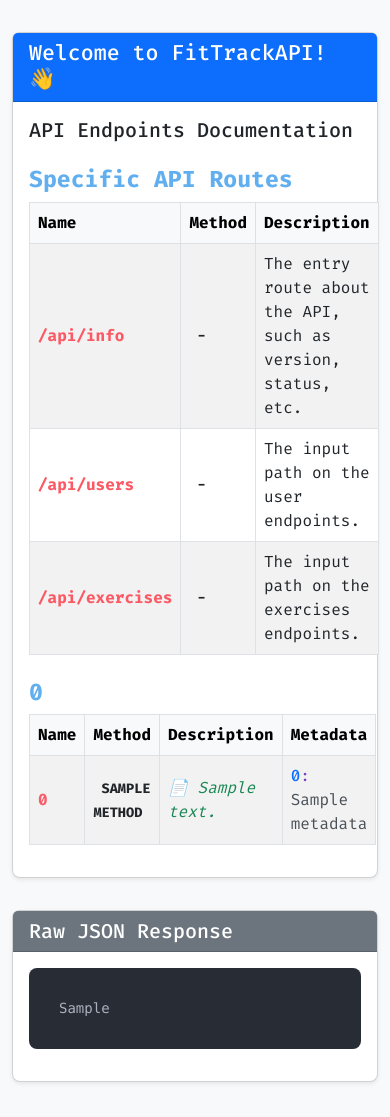
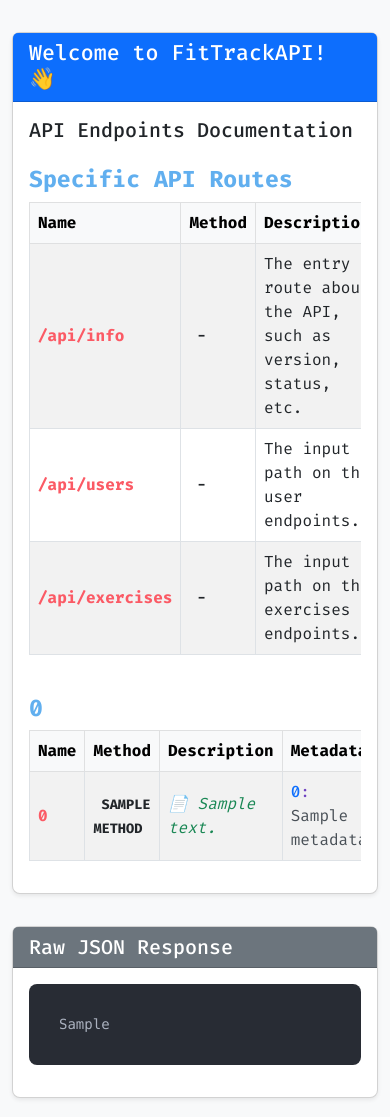
Before and after one commit to tirso25/FitTrackAPI, a Symfony app: template templates/home/infoAPI.html.twig in a window 390 px wide. Shown: the top 1117 px of the page. Before the commit the page ends 1083 px from the top, so only its background shows below. Run offline with Twig, Linux system fonts and the light colour scheme; the template is opened without the code that fills it: most values are stand-ins (such as "Sample title", 1, 10 or a date in 2020); some libraries are stand-ins or nearby versions.

Commit message:
infoAPI responsive

```diff
--- a/templates/home/infoAPI.html.twig
+++ b/templates/home/infoAPI.html.twig
@@ -107,9 +107,8 @@
         </div>
         <div class="card-body">
           <h2 class="h5 mb-3">API Endpoints Documentation</h2>
-
-          <!-- New Table for Specific Routes -->
           <h3 class="endpoint-title mt-4">Specific API Routes</h3>
+          <div class="table-responsive">
             <table class="table table-bordered table-striped">
               <thead class="table-light">
                 <tr>
@@ -136,9 +135,11 @@
                 </tr>
               </tbody>
             </table>
+          </div>
 
           {% for route, endpoints in apiInfo.info %}
             <h3 class="endpoint-title mt-4">{{ route }}</h3>
+            <div class="table-responsive">
               <table class="table table-bordered table-striped">
                 <thead class="table-light">
                   <tr>
@@ -190,6 +191,7 @@
                   {% endfor %}
                 </tbody>
               </table>
+            </div>
           {% endfor %}
         </div>
       </div>
```
Lines whose indentation alone changed are shown as unchanged.
